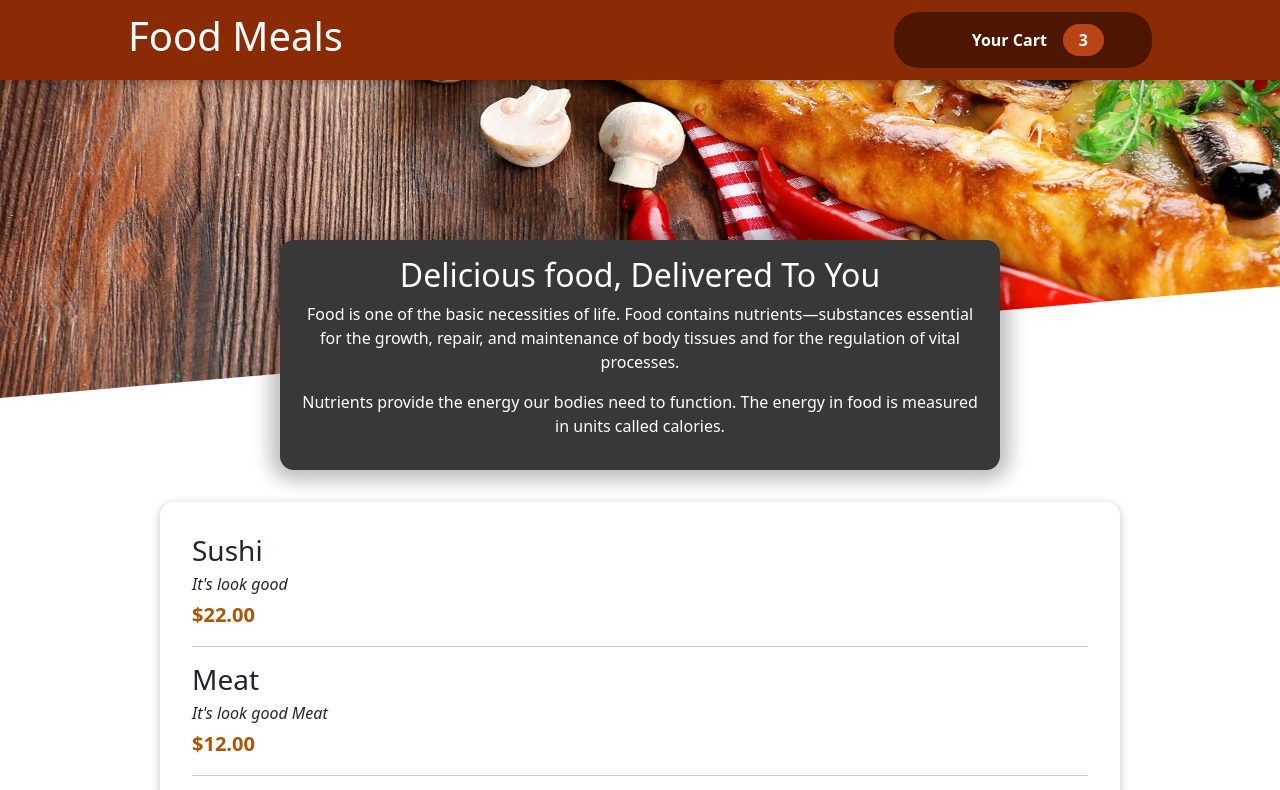
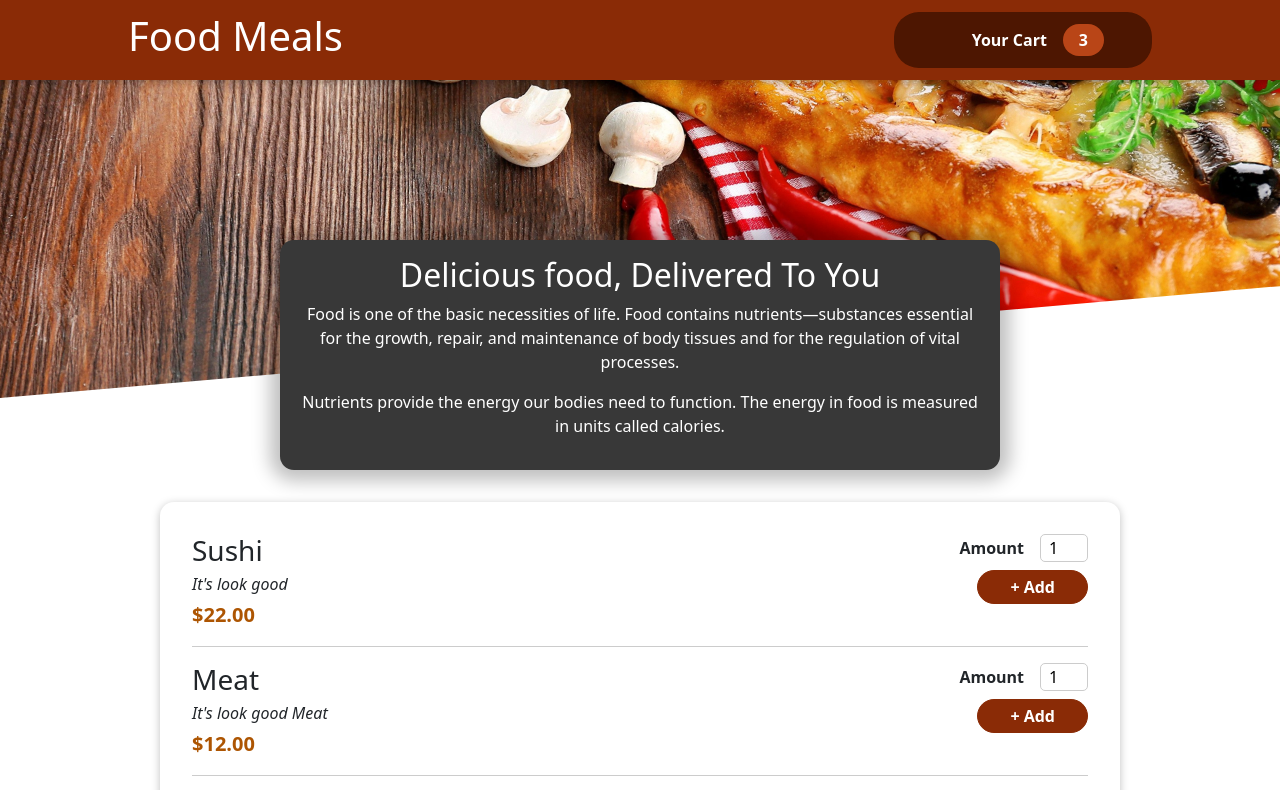
Before and after one commit to jsidd06/react-food-website, a React (Create React App) app: page / in a window 1280 px wide. Shown: the top 790 px of the page. Built offline with nearby package versions, Linux system fonts and the light colour scheme; some icons are missing.

Commit message:
make dynamic input components and ui meals form

```diff
--- a/src/Meals/AvailableMeals.js
+++ b/src/Meals/AvailableMeals.js
@@ -7,6 +7,7 @@
 function AvailableMeals() {
   const mealList = DUMMY_MEALS.map((meal) => (
     <MealsItem
+      id={meal.id}
       key={meal.id}
       name={meal.name}
       description={meal.description}
--- a/src/Meals/MealsItem/MealsItem.js
+++ b/src/Meals/MealsItem/MealsItem.js
@@ -1,5 +1,6 @@
 import React from "react";
 import classes from "./MealsItems.module.css";
+import MealsItemsForm from "./MealsItemsForm";
 
 function MealsItem(props) {
   const price = `$${props.price.toFixed(2)}`;
@@ -10,7 +11,9 @@
         <div className={classes.description}>{props.description}</div>
         <div className={classes.price}>{price}</div>
       </div>
-      <div></div>
+      <div>
+        <MealsItemsForm id={props.id} />
+      </div>
     </li>
   );
 }
--- /dev/null
+++ b/src/Meals/MealsItem/MealsItemsForm.js
@@ -0,0 +1,24 @@
+import React from "react";
+import Input from "../../components/Input";
+import classes from "./MealsItemsForm.module.css";
+
+function MealsItemsForm() {
+  return (
+    <form className={classes.form}>
+      <Input
+        label="Amount"
+        input={{
+          id: "amount_",
+          type: "number",
+          max: "5",
+          min: "1",
+          step: "1",
+          defaultValue: "1",
+        }}
+      />
+      <button>+ Add</button>
+    </form>
+  );
+}
+
+export default MealsItemsForm;
--- /dev/null
+++ b/src/Meals/MealsItem/MealsItemsForm.module.css
@@ -0,0 +1,20 @@
+.form {
+  text-align: right;
+}
+
+.form button {
+  font: inherit;
+  cursor: pointer;
+  background-color: #8a2b06;
+  border: 1px solid #8a2b06;
+  color: white;
+  padding: 0.25rem 2rem;
+  border-radius: 20px;
+  font-weight: bold;
+}
+
+.form button:hover,
+.form button:active {
+  background-color: #641e03;
+  border-color: #641e03;
+}
--- /dev/null
+++ b/src/components/Input.js
@@ -0,0 +1,13 @@
+import React from "react";
+import classes from "./Input.module.css";
+
+function Input(props) {
+  return (
+    <div className={classes.input}>
+      <label htmlFor={props.input.id}>{props.label}</label>
+      <input {...props.input} />
+    </div>
+  );
+}
+
+export default Input;
--- /dev/null
+++ b/src/components/Input.module.css
@@ -0,0 +1,18 @@
+.input {
+  display: flex;
+  align-items: center;
+  margin-bottom: 0.5rem;
+}
+
+.input label {
+  font-weight: bold;
+  margin-right: 1rem;
+}
+
+.input input {
+  width: 3rem;
+  border-radius: 5px;
+  border: 1px solid #ccc;
+  font: inherit;
+  padding-left: 0.5rem;
+}
```
